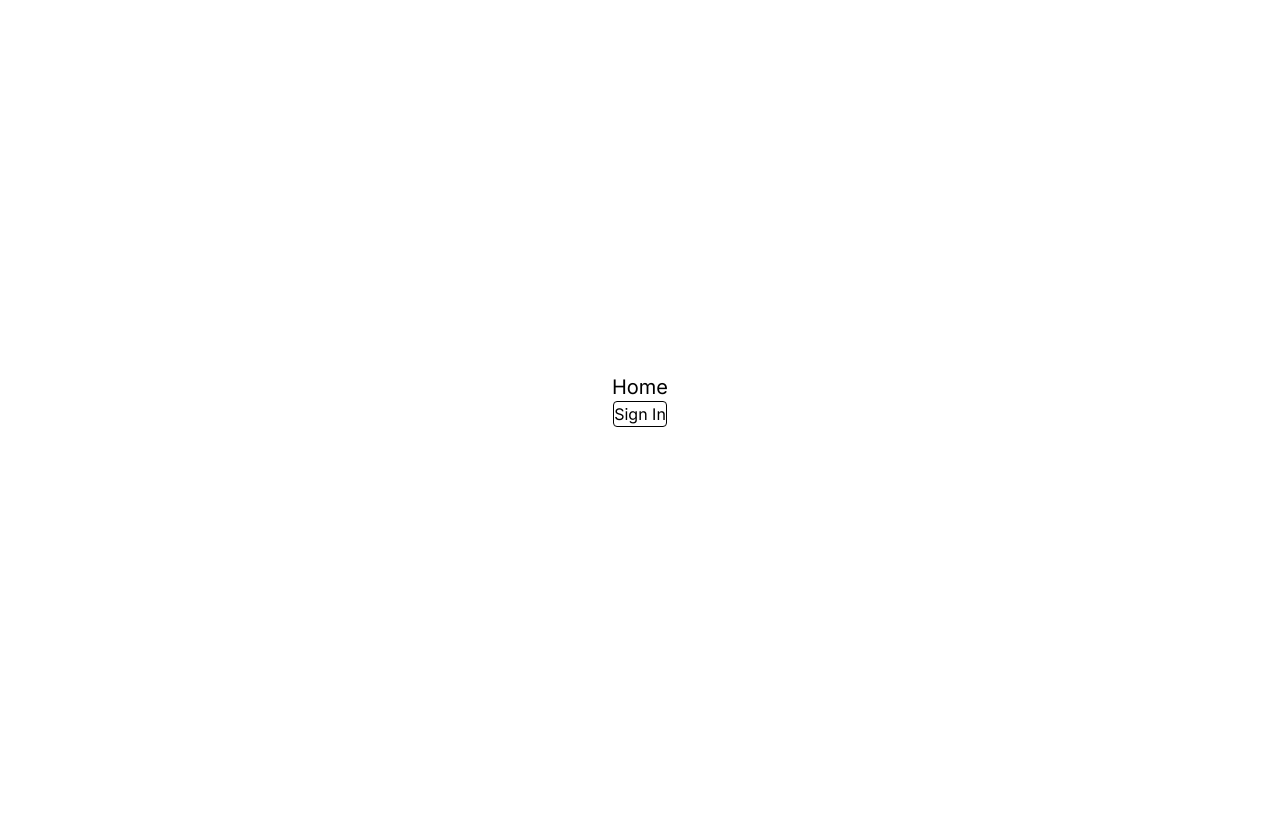
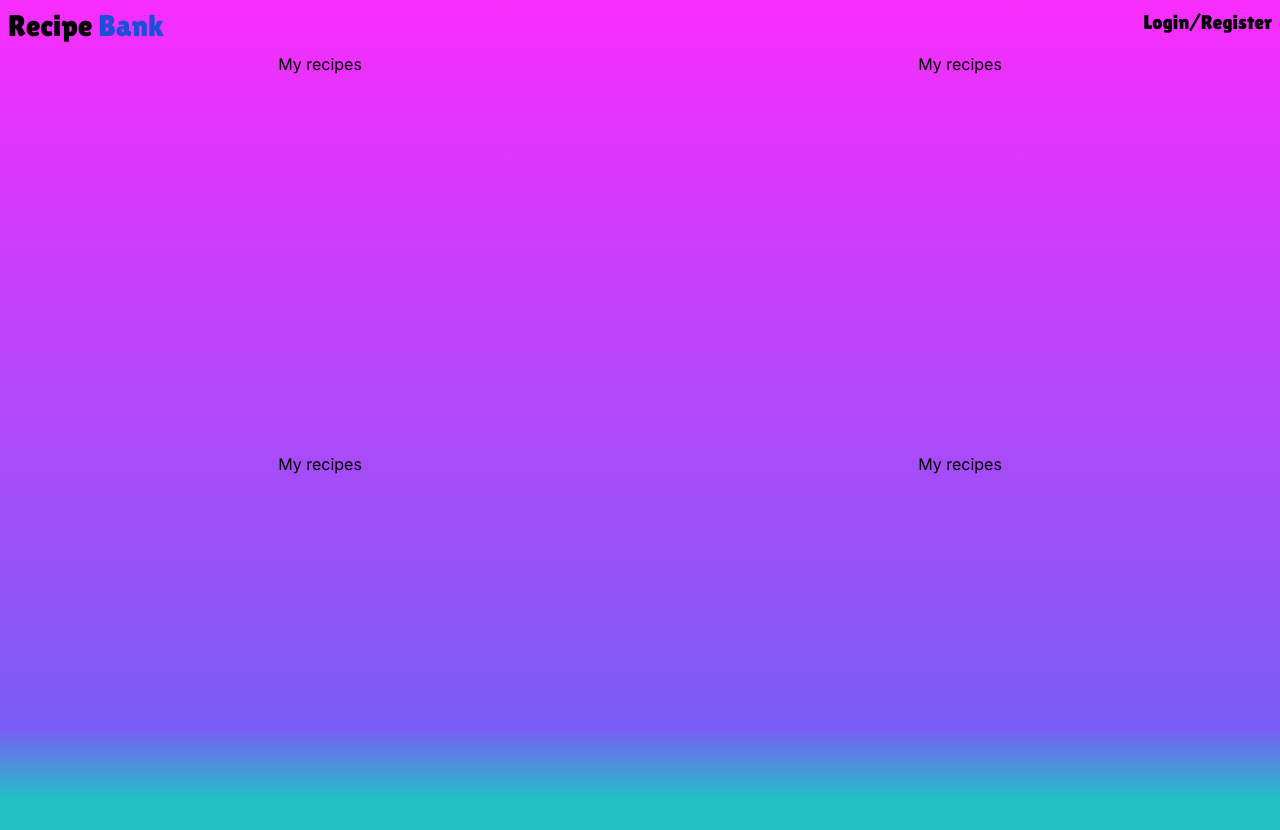
Before and after one commit to adamkumlin/recipe-bank, a Next.js app: page / in a window 1280 px wide. Shown: the top 830 px of the page. Before the commit the page ends 800 px from the top, so only its background shows below. Built offline with nearby package versions, Linux system fonts and the light colour scheme; no server answers.

Commit message:
feat: Style home page

```diff
--- a/app/components/NavBar.tsx
+++ b/app/components/NavBar.tsx
@@ -1,23 +1,28 @@
+"use client";
+import { useSession } from "next-auth/react";
 import Link from "next/link";
+import { lilitaOne } from "../lib/fonts";
 
-export default async function NavBar() {
+export default function NavBar() {
+
+  const { status } = useSession();
 
   return (
-    <nav className="w-full">
-      <ul className="flex flex-row justify-between items-center mx-1">
+    <nav>
+      <ul className={`${lilitaOne.className} w-full flex flex-row justify-between p-2`}>
         <li>
           <Link href="/">
-            <h1 className="font-mono text-3xl font-bold">
-              Recipe <span className="text-blue-400">Bank</span>
+            <h1 className="text-3xl">
+              Recipe <span className="text-blue-700">Bank</span>
             </h1>
           </Link>
         </li>
-        <li>
-          {/* {!session ? (
-            <Link href="/login">Log in</Link>
+        <li className="text-xl">
+          {status === "authenticated" ? (
+            <Link href="/account">My Account</Link>
           ) : (
-            <Link href="/account">My Account</Link>
-          )} */}
+            <Link href="/login">Login/Register</Link>
+          ) }
         </li>
       </ul>
     </nav>
--- a/app/layout.tsx
+++ b/app/layout.tsx
@@ -1,7 +1,8 @@
 import type { Metadata } from "next";
 import "./globals.css";
-import { Provider } from  "./provider";
-import {inter} from "./lib/fonts"
+import { Provider } from "./provider";
+import { inter } from "./lib/fonts";
+import NavBar from "./components/NavBar";
 
 export const metadata: Metadata = {
   title: "Wiki Buddy",
@@ -16,7 +17,10 @@ export default function RootLayout({
   return (
     <html lang="en">
       <Provider>
-        <body className={inter.className}>{children}</body>
+        <body className={`${inter.className} bg-[rgb(34,193,195)] bg-[linear-gradient(0deg,rgb(34,193,195)0%,rgb(121,93,247)9%,rgb(248,45,253)100%);] bg-no-repeat`}>
+          <NavBar />
+          <main className="h-full">{children}</main>
+        </body>
       </Provider>
     </html>
   );
--- a/app/lib/auth.ts
+++ b/app/lib/auth.ts
@@ -18,7 +18,7 @@ export const authOptions: NextAuthOptions  = {
               email: credentials?.email,
             }).select("+password");
 
-            if (!user) throw new Error("Wrong Email");
+            if (!user) throw new Error("Wrong email or password!");
 
             const passwordMatch = await bcrypt.compare(
               credentials!.password,
--- a/app/login/page.tsx
+++ b/app/login/page.tsx
@@ -26,7 +26,7 @@ export default function LogIn() {
   };
 
   return (
-    <div className={`w-full flex flex-col place-content-center ${lilitaOne.className} h-full bg-[rgb(34,193,195)] bg-[linear-gradient(0deg,rgba(34,193,195,1)0%,rgba(121,93,247,1)9%,rgba(248,45,253,1)100%);]`}>
+    <div className={`w-full flex flex-col place-content-center ${lilitaOne.className} h-full`}>
       <h1 className="text-white font-bold text-2xl tracking-wide text-center font uppercase">
         Log in
       </h1>
@@ -34,7 +34,7 @@ export default function LogIn() {
         className="flex flex-col gap-2 items-center drop-shadow-lg rounded-xl m-4"
         onSubmit={handleSubmit}
       >
-        {error && <p className="text-red-600">{error}</p>}
+        {error && <p className="text-yellow-300">{error}</p>}
         <label className="uppercase text-white" htmlFor="email">
           Email
         </label>
--- a/app/page.tsx
+++ b/app/page.tsx
@@ -1,46 +1,24 @@
 "use client";
-import { signOut, useSession } from "next-auth/react";
-import Link from "next/link";
-import { useRouter } from "next/navigation";
+export default function Home() {
 
-export default function Home() {
-  const { status } = useSession();
-  const router = useRouter();
+  return (
+    <div className="grid grid-cols-2 grid-rows-2 h-full text-center">
+      <section className="">
+        <h2>My recipes</h2>
 
-  const showSession = () => {
-    if (status === "authenticated") {
-      return (
-        <button
-          className="border border-solid border-black rounded"
-          onClick={() => {
-            signOut({ redirect: false }).then(() => {
-              router.push("/");
-            });
+      </section>
+      <section className="">
+        <h2>My recipes</h2>
 
-          }}
-        >
-          Sign Out
-        </button>
-      )
-    } else if (status === "loading") {
-      return (
-        <span className="text-[#888] text-sm mt-7">Loading...</span>
-      )
-    } else {
-      return (
-        <Link
-          href="/login"
-          className="border border-solid border-black rounded"
-        >
-          Sign In
-        </Link>
-      )
-    }
-  }
-  return (
-    <main className="flex min-h-screen flex-col items-center justify-center">
-      <h1 className="text-xl">Home</h1>
-      {showSession()}
-    </main>
+      </section>
+      <section className="">
+        <h2>My recipes</h2>
+
+      </section>
+      <section className="">
+        <h2>My recipes</h2>
+
+      </section>
+    </div>
   );
 }
--- a/app/register/page.tsx
+++ b/app/register/page.tsx
@@ -26,7 +26,7 @@ export default function Register() {
 };
 
 return(
-  <div className={`w-full flex flex-col place-content-center ${lilitaOne.className} h-full bg-[rgb(34,193,195)] bg-[linear-gradient(0deg,rgba(34,193,195,1)0%,rgba(121,93,247,1)9%,rgba(248,45,253,1)100%);]`}>
+  <div className={`w-full flex flex-col place-content-center ${lilitaOne.className} h-full`}>
       <h1 className="text-white font-bold text-2xl tracking-wide text-center font uppercase">
         Register
       </h1>
```
